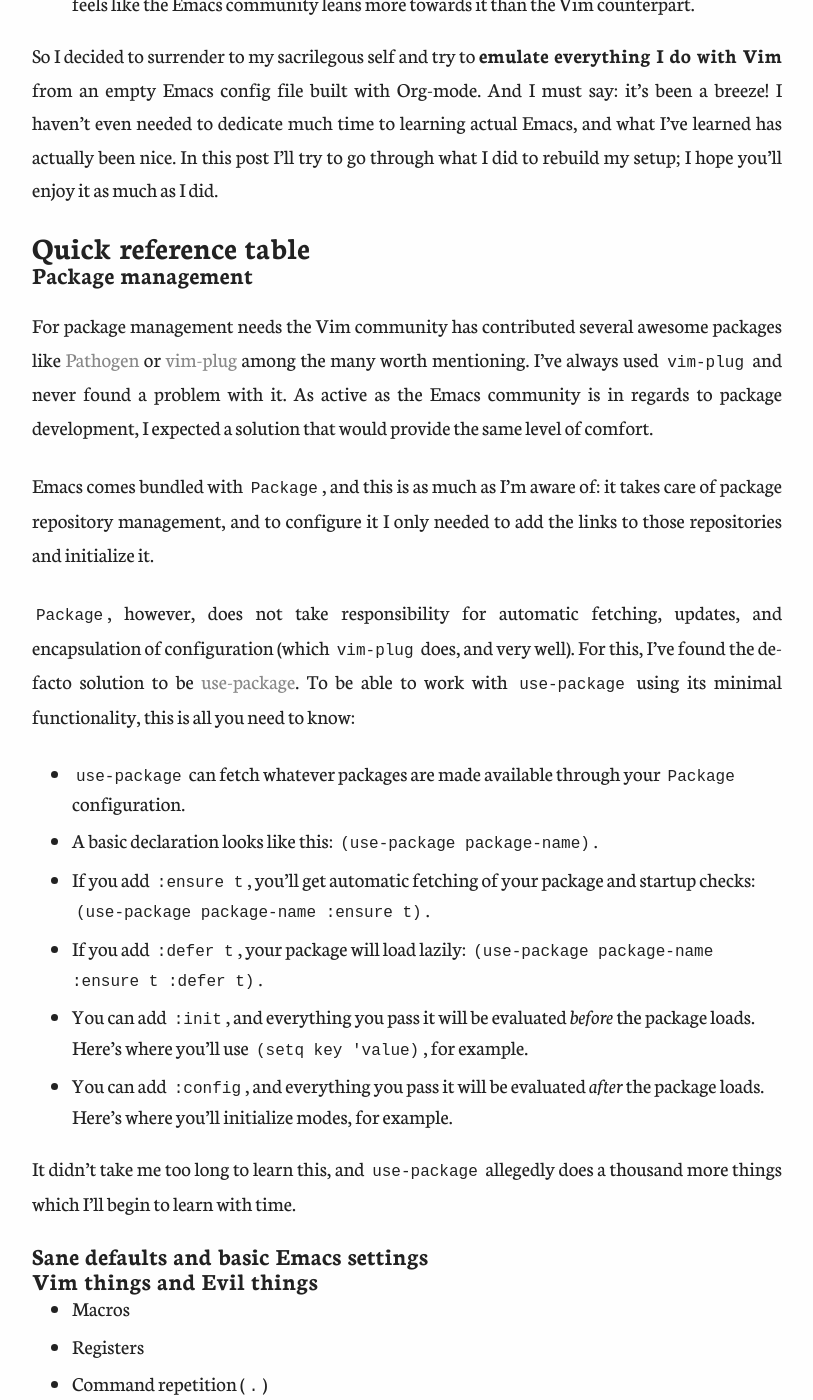
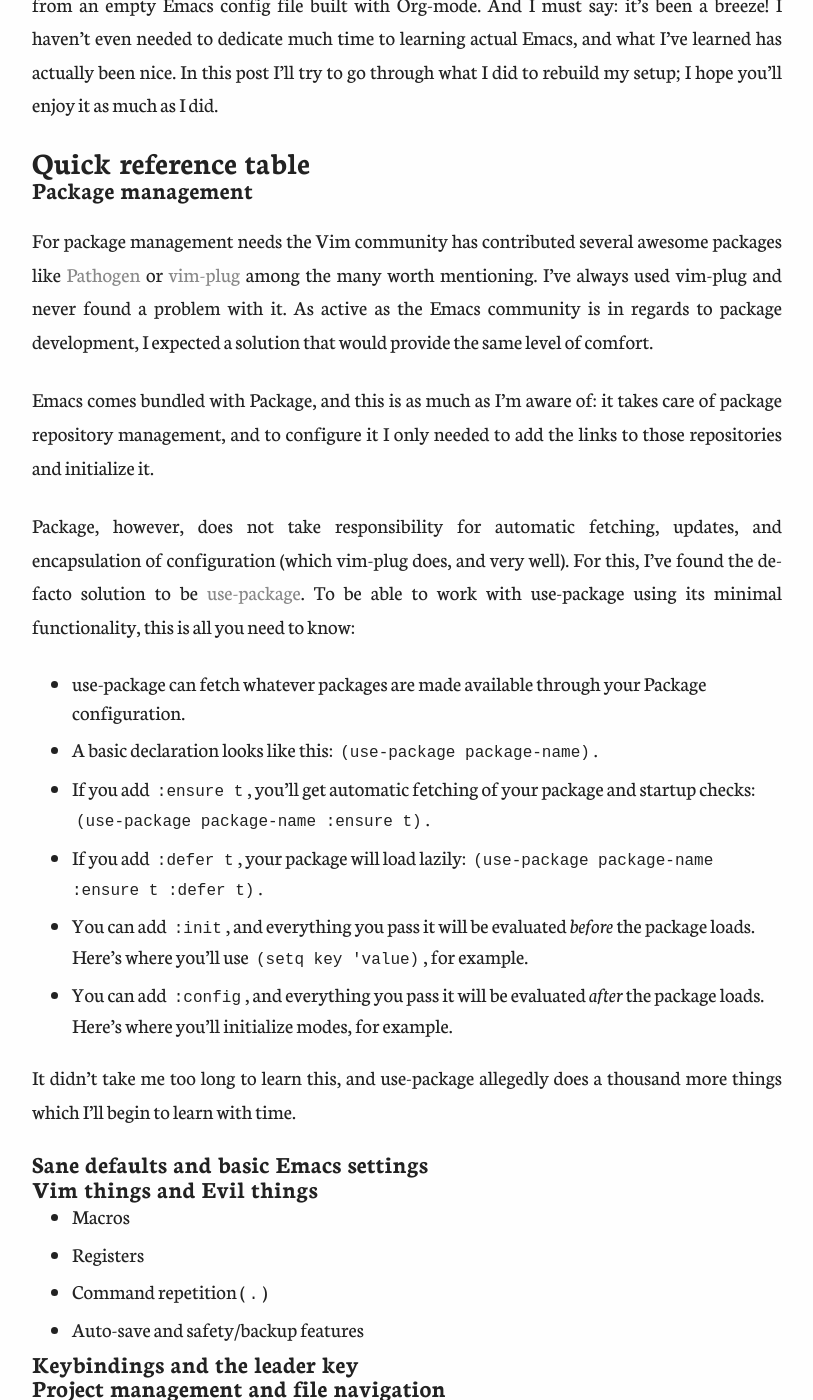
Before and after one commit to fnune/fnune.github.io, a Jekyll site: the page built from _posts/2017-12-27-making-emacs-work-like-my-vim-setup.markdown, in a window 1280 px wide and 1400 px high, scrolled down 1778 px. Shown: the whole window, without its empty margins (233-1046 px from the left). Built offline with Jekyll 4.4.1, drawn with Linux system fonts in a browser that asks for light colours; comment, search, counter and statistics services are not loaded; some of the changed text lies outside the part shown.

```diff
--- a/_posts/2017-12-27-making-emacs-work-like-my-vim-setup.markdown
+++ b/_posts/2017-12-27-making-emacs-work-like-my-vim-setup.markdown
@@ -26,20 +24,20 @@ So I decided to surrender to my sacrilegous self and try to **emulate everything
 
 ### Package management
 
-For package management needs the Vim community has contributed several awesome packages like [Pathogen]() or [vim-plug]() among the many worth mentioning. I've always used `vim-plug` and never found a problem with it. As active as the Emacs community is in regards to package development, I expected a solution that would provide the same level of comfort.
+For package management needs the Vim community has contributed several awesome packages like [Pathogen]() or [vim-plug]() among the many worth mentioning. I've always used vim-plug and never found a problem with it. As active as the Emacs community is in regards to package development, I expected a solution that would provide the same level of comfort.
 
-Emacs comes bundled with `Package`, and this is as much as I'm aware of: it takes care of package repository management, and to configure it I only needed to add the links to those repositories and initialize it.
+Emacs comes bundled with Package, and this is as much as I'm aware of: it takes care of package repository management, and to configure it I only needed to add the links to those repositories and initialize it.
 
-`Package`, however, does not take responsibility for automatic fetching, updates, and encapsulation of configuration (which `vim-plug` does, and very well). For this, I've found the de-facto solution to be [use-package](). To be able to work with `use-package` using its minimal functionality, this is all you need to know:
+Package, however, does not take responsibility for automatic fetching, updates, and encapsulation of configuration (which vim-plug does, and very well). For this, I've found the de-facto solution to be [use-package](). To be able to work with use-package using its minimal functionality, this is all you need to know:
 
-- `use-package` can fetch whatever packages are made available through your `Package` configuration.
+- use-package can fetch whatever packages are made available through your Package configuration.
 - A basic declaration looks like this: `(use-package package-name)`.
 - If you add `:ensure t`, you'll get automatic fetching of your package and startup checks: `(use-package package-name :ensure t)`.
 - If you add `:defer t`, your package will load lazily: `(use-package package-name :ensure t :defer t)`.
 - You can add `:init`, and everything you pass it will be evaluated _before_ the package loads. Here's where you'll use `(setq key 'value)`, for example.
 - You can add `:config`, and everything you pass it will be evaluated _after_ the package loads. Here's where you'll initialize modes, for example.
 
-It didn't take me too long to learn this, and `use-package` allegedly does a thousand more things which I'll begin to learn with time.
+It didn't take me too long to learn this, and use-package allegedly does a thousand more things which I'll begin to learn with time.
 
 ### Sane defaults and basic Emacs settings
 
```
Also changed, not shown: other parts of _posts/2017-12-27-making-emacs-work-like-my-vim-setup.markdown (+11 -7 lines).
